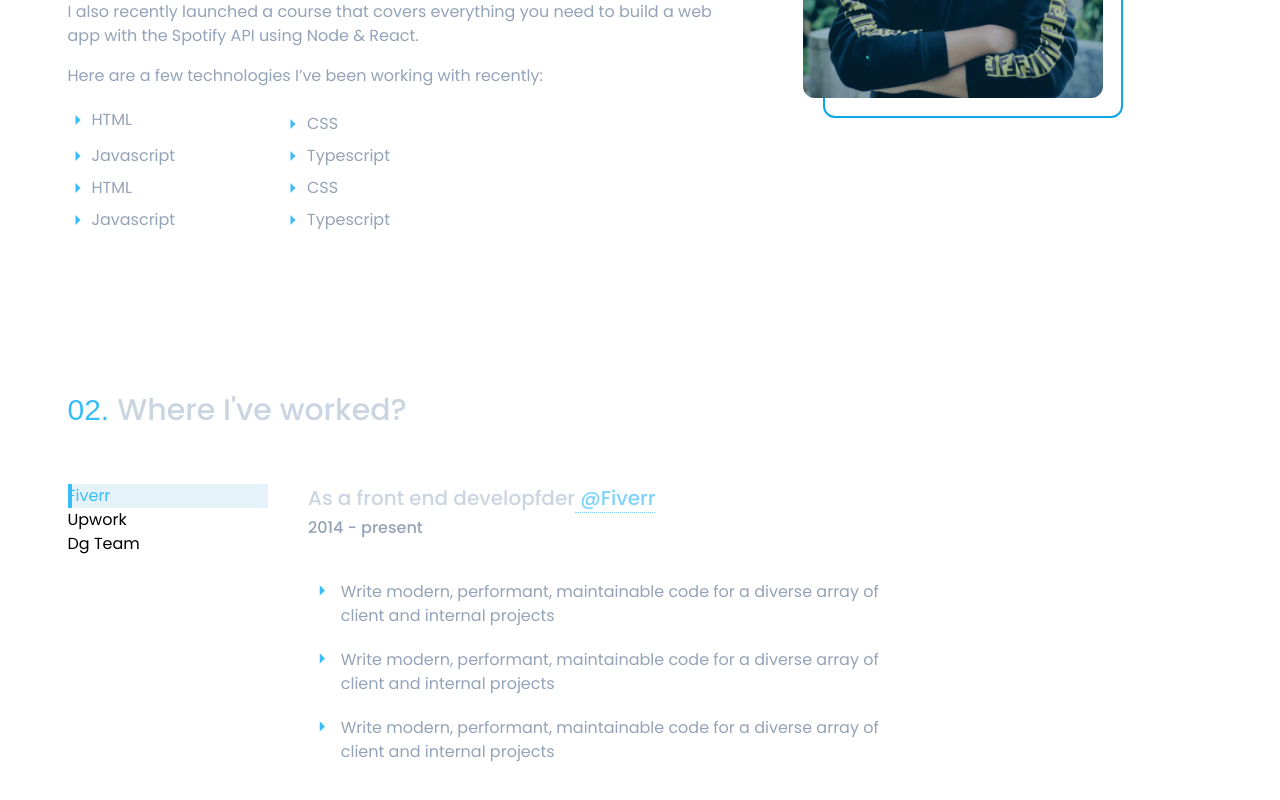
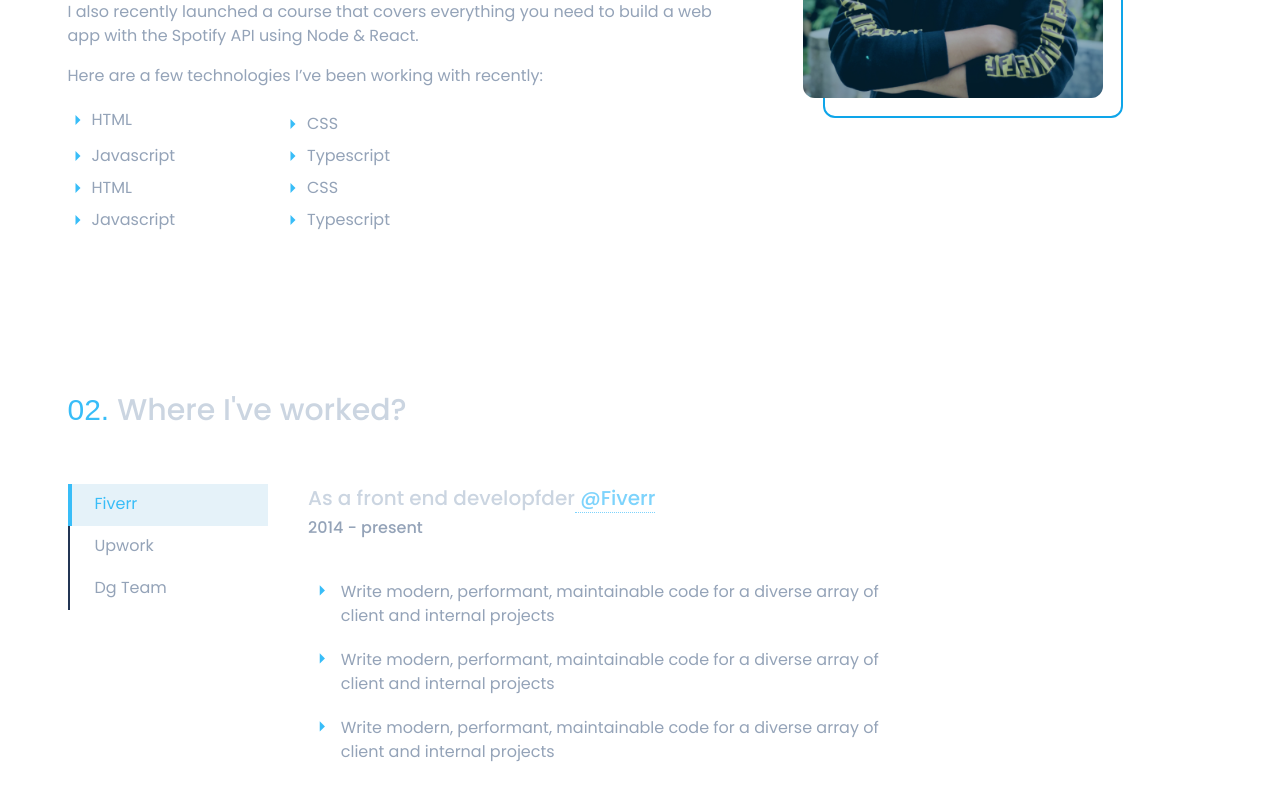
Before and after one commit to raihanhosen011/developer-portfolio, a Next.js app: page / in a window 1280 px wide. Shown: the part 1051-1851 px from the top of the page. Built offline with nearby package versions, Linux system fonts and the light colour scheme; a web font is replaced by a local one.

Commit message:
add some CSS

```diff
--- a/src/shared/styles/globals.css
+++ b/src/shared/styles/globals.css
@@ -14,6 +14,9 @@
    }
    section{
       @apply py-[50px] md:py-[80px] max-w-[1145px] px-8 lg:px-0 mx-auto
+   }
+   .tab__item{
+      @apply relative transition-all duration-300 hover:bg-sky-600/10 flex items-center w-full text-left text-slate-400 cursor-pointer h-[42px] p-[0px_25px_2px] border-l-[2px] border-l-[#233554]
    }
 }
 
```
